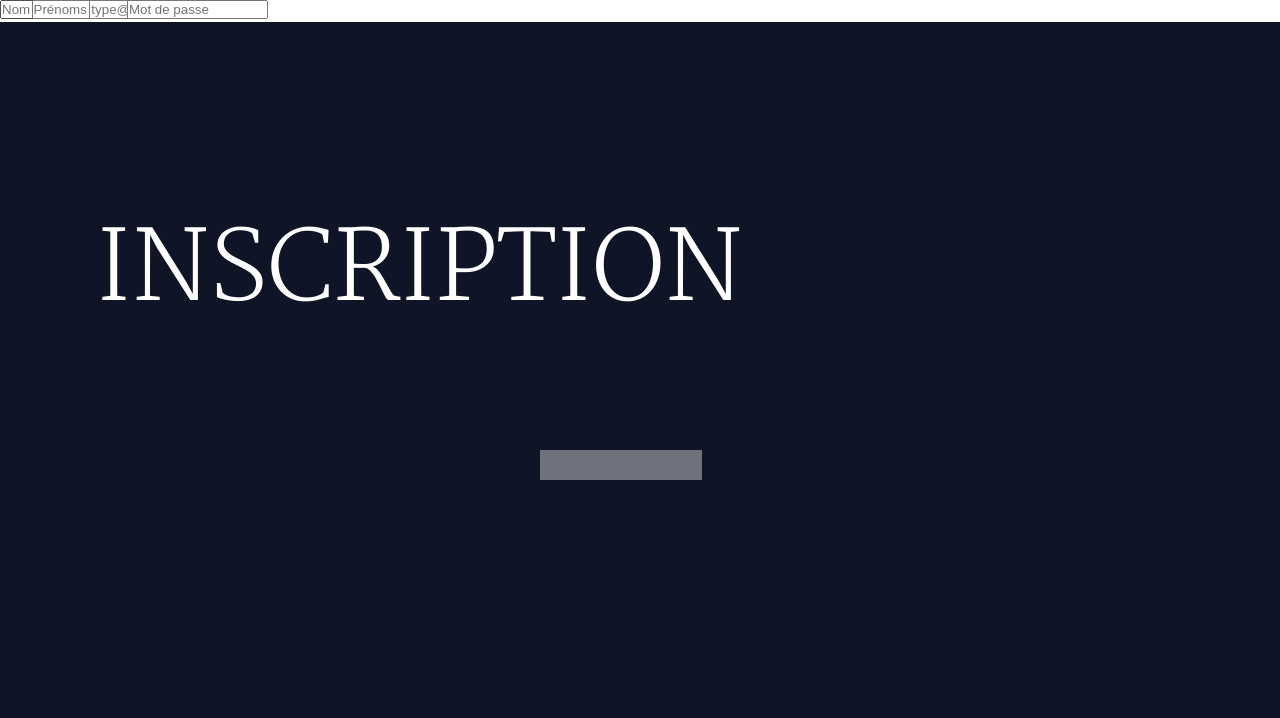
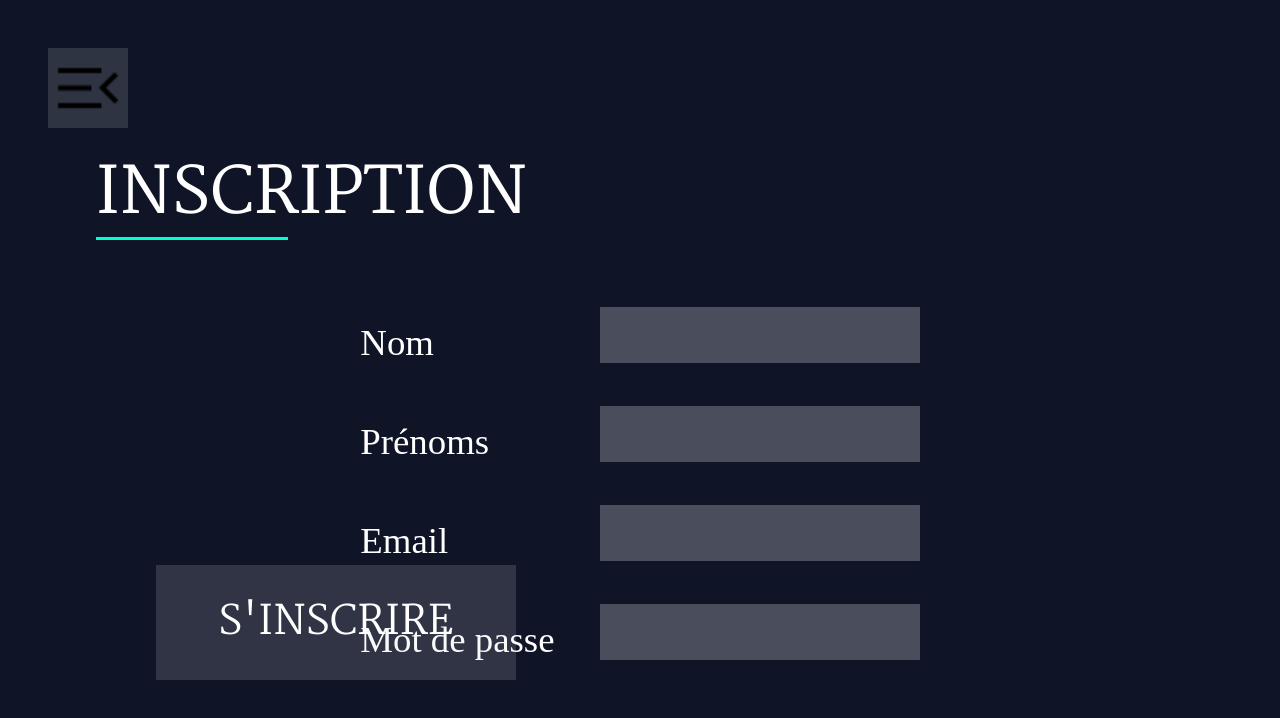
Before and after one commit to Manouz/Assurance-Vakuutus, a plain HTML site: page mesdocshtml/inscription.html in a window 1280 px wide. Drawn offline with Linux system fonts and the light colour scheme; a web font is replaced by a local one.

Commit message:
modification du 1er fevrier

```diff
--- a/mesdocshtml/inscription.html
+++ b/mesdocshtml/inscription.html
@@ -6,39 +6,39 @@
     <title>Vakuutus Assureur Auto</title>
     <link href="../style/styleinscription.css" rel="stylesheet">
     <link rel="icon" href="../images/Vakuutu.png" type="image/png">
+    <link rel="stylesheet" href="https://cdnjs.cloudflare.com/ajax/libs/font-awesome/6.2.0/css/all.min.css" integrity="sha512-xh6O/CkQoPOWDdYTDqeRdPCVd1SpvCA9XXcUnZS2FmJNp1coAFzvtCN9BmamE+4aHK8yyUHUSCcJHgXloTyT2A==" crossorigin="anonymous" referrerpolicy="no-referrer">
 
 </head>
 
 <body>
-    <p>INSCRIPTION</p>
-    <div class="con_1">
+
+    <div class="entete">
+        <a>
+        </a>
+        <h2>INSCRIPTION</h2>
+        <img src="../images/menu_open_FILL0_wght400_GRAD0_opsz48.png" >
+    </div>
+    <div class="renseignements">
+        <div class="form1">
+            <p>Nom</p>
+            <input value="">
+        </div>
+        <div class="form1">
+            <p>Prénoms</p>
+            <input value="" required>
+        </div>
+        <div class="form1" required>
+            <p>Email</p>
+            <input value="" required>
+        </div>
+        <div class="form1">
+            <p>Mot de passe</p>
+            <input value="" required>
+        </div>
 
 
-        <div>
-            <label for="nom">Nom</label>
-            <input id="champs" type="" placeholder="Nom" required>
-        </div>
-        <div>
-            <label for="Prénoms">Prénoms</label>
-            <input id="champs" type="text" placeholder="Prénoms" required>
-        </div>
-        <div>
-            <label for="Email">Email
-            </label>
-            <input id="champs" type="email" pattern=".+@globex\.com" size="15" placeholder="type@domaine" required>
-        </div>
-        <div>
-            <label for="mdp">Mot de passe
-            </label>
-            <input id="champs" type="password" placeholder="Mot de passe" required minlength="5" maxlength="15" size="15">
-        </div>
     </div>
-
-
-
-
-
-    <a id="ins" href="./P_connexion.html">Accéder à la page</a>
+    <a id="ins" href="./P_connexion.html">S'INSCRIRE</a>
 </body>
 
 </html>
--- a/style/ouvrirbtnparam.css
+++ b/style/ouvrirbtnparam.css
@@ -5,13 +5,15 @@
 
 }
 body{
-    background-color: rgb(255, 255, 255);
+
+    /* background-color: rgba(224, 224, 224, 0.69); */
 }
 .first{
     position: relative;
-    background-color: rgba(15, 20, 39, 1);
+    /* background-color: rgba(15, 20, 39, 1); */
     height: 13em;
     width: 40em;
+    /* z-index: -100; */
 }
 
 .first .barreinfo #un {
@@ -41,6 +43,8 @@ body{
 }
 .seconde{
     position: relative;
+    top: -13em;
     width: 40em;
     height: 73.53em;
+    background-color: rgba(255, 0, 0, 0.085);
     }
--- a/style/parametres.css
+++ b/style/parametres.css
@@ -90,9 +90,6 @@ h2{
         align-items: center;
         justify-content: center;
         flex-direction: column;
-
-
-
 }
 .mesbtns .form{
    position: relative;
--- a/style/payement.css
+++ b/style/payement.css
@@ -1,3 +1,6 @@
+
+  @import url('https://fonts.googleapis.com/css2?family=Habibi&family=Halant:wght@300;400;500;600&family=Martel:wght@300;400;600&display=swap');
+
 *{
     margin: 0;
     padding: 0;
@@ -53,38 +56,95 @@ body{
     .fa-chevron-left {
         position: absolute;
         font-size: 100px;
-        left: 0.4em;
-        top: 0.1em;
+        left: 0.7em;
+        top: 0.66em;
         color: black;
     }
     .entete #premier_a{
         position: absolute;
         border-bottom: 0.05em solid rgba(0, 255, 209, 1);
-        width: 4.7em;
+        width: 2.4em;
         text-decoration: none;
         color: black;
         font-size: xxx-large;
-        top: 1.4em;
-        left: 1.7em;
+        top: 2.1em;
+        left: 2.3em;
     }
 h2{
     position: absolute;
     font-family: 'Martel', serif;
+    letter-spacing: 0.09em;
     font-size: 3em;
-    left: 1.7em;
-    top: 0.2em;
-
+    left: 2.3em;
+    top: 0.6em;
 
     }
     .renseignements{
+        display: flex;
+        align-items: center;
+        justify-content: center;
+        flex-direction: column;
+    }
+    .renseignements .form1{
         position: relative;
-        width: 40em;
-        height: 36em;
-        top: 1em;
-        font-family: 'Halant', serif;
+         /* left: -2rem; */
+         width: 40em;
+          /* height: 100%; */
+          display: flex;
+          /* padding: 14px; */
+           align-items: center;
+           justify-content: center;
+            flex-direction: column;
+            /* padding: 50px; */
+             /* background-color: aqua;    */
     }
     .renseignements .form1 p{
-        position: absolute;
+        position: relative;
+        top: 0.9em;
+        display: flex;
+        align-items: center;
+        width: 15.2em;
+        font-size: 2.3em;
+        height: 2.4em;
+        color: rgba(0, 0, 0, 1);
+        display: flex;
+        align-items: center;
+        background-color:   rgba(217, 217, 217, 0.29);
+        font-family: 'Halant', serif;
+        border-radius: 1.5em;
+        text-indent: 1em;
+        /* background-color: red; */
+    }
+    .renseignements input{
+        position: relative;
+        top: -1.4em;
+        left: 3em;
+        /* padding: 14px; */
+        width: 8em;
+        background-color: rgba(217, 217, 217, 0);
+        border: none;
+        border-radius: 0em 1.5em 1.5em 0em;
+        font-size: 2.5em;
+        height: 2.2em;
+        display: flex;
+        align-items: center;
+        justify-content: center;
+    }
+    #troisieme_a {
+    font-family: 'Martel', serif;
+    position: absolute;
+    bottom: 3em;
+    left: 4.5em;
+    /* margin: 0px; */
+    background-color: rgba(217, 217, 217, 0.58);
+    color: rgba(55, 61, 75, 1);
+    font-size: 2em;
+    /* width: 11em; */
+    /* text-align: center; */
+    padding: 0.5em;
+    }
+    /* .renseignements .form2 p{
+        position: relative;
         top: 0.1em;
         left: 0.1em;
         display: flex;
@@ -94,24 +154,12 @@ h2{
         font-size: 2.5em;
         height: 1em;
         color: rgba(0, 0, 0, 1);
-
-    }
-    .renseignements .form2 p{
-        position: absolute;
-        top: 0.1em;
-        left: 0.1em;
         display: flex;
         align-items: center;
-        padding: 14px;
-        width: 4.5em;
-
-        font-size: 2.5em;
-        height: 1em;
-        color: rgba(0, 0, 0, 1);
-
-    }
-    .renseignements .form3 p{
-        position: absolute;
+        justify-content: center;
+    } */
+    /* .renseignements .form3 p{
+        position: relative;
         top: 0.1em;
         left: 0.1em;
         display: flex;
@@ -121,9 +169,12 @@ h2{
         font-size: 2.5em;
         height: 1em;
         color: rgba(0, 0, 0, 1);
+        display: flex;
+        align-items: center;
+        justify-content: center;
     }
     .renseignements .form4 p{
-        position: absolute;
+        position: relative;
         top: 0.1em;
         left: 0.1em;
         display: flex;
@@ -133,18 +184,8 @@ h2{
         font-size: 2.5em;
         height: 1em;
         color: rgba(0, 0, 0, 1);
+        display: flex;
+        align-items: center;
+        justify-content: center;
 
-    }
-    .renseignements input{
-        position: absolute;
-        top: 0.1em;
-        left: 6.3em;
-        padding: 15px;
-        width: 8.4em;
-        background-color: rgba(217, 217, 217, 0.16);
-        border: none;
-        font-family: 'Halant', serif;
-        font-size: 2.5em;
-        height: 1em;
-        display: flex;
-    }
+    } */
--- a/style/styleconnexion.css
+++ b/style/styleconnexion.css
@@ -1,5 +1,4 @@
-    @import url('https://fonts.googleapis.com/css2?family=Martel:wght@200&display=swap');
-    @import url('https://fonts.googleapis.com/css2?family=Martel:wght@200&display=swap');
+@import url('https://fonts.googleapis.com/css2?family=Habibi&family=Halant:wght@300;400;500;600&family=Martel:wght@300;400;600&display=swap');
     * {
         margin: 0;
         padding: 0;
@@ -31,7 +30,7 @@
         position: absolute;
         top: 30em;
         left: 1em;
-        background-color: black;
+        /* background-color: black; */
         height: 25em;
         width: 35em;
     }
@@ -45,12 +44,12 @@
         border-bottom: 0.05em solid rgba(1, 226, 188, 1);
         width: 2.5em;
     }
-    /* .con p:nth-child(2){
+    .con p:nth-child(2){
         position: relative;
         font-family: 'Martel', serif;
         color: white;
         font-size: large;
-    } */
+    }
 
     .con p:last-child {
         position: absolute;
@@ -124,13 +123,14 @@
     }
 
     .input {
-        font-size: 16px;
+        font-size: 3em;
         padding: 10px 10px 10px 5px;
         display: block;
-        width: 30em;
+        width: 11em;
         border: none;
-        border-bottom: 1px solid #a9f408;
+        border-bottom: 1px solid rgba(175, 183, 210, 1);
         background: transparent;
+
     }
 
     .input:focus {
@@ -139,7 +139,7 @@
 
     label {
         color: #999;
-        font-size: 2EM;
+        font-size: 2em;
         font-weight: normal;
         position: absolute;
         pointer-events: none;
@@ -154,13 +154,13 @@
     .input:valid~label {
         top: -20px;
         font-size: 14px;
-        color: #5264AE;
+        color: rgba(175, 183, 210, 1);
     }
 
     .bar {
         position: relative;
         display: block;
-        width: 200px;
+        width: 2em;
     }
 
     .bar:before,
@@ -170,7 +170,7 @@
         width: 0;
         bottom: 1px;
         position: absolute;
-        background: #5264AE;
+        background: rgba(175, 183, 210, 1);
         transition: 0.2s ease all;
         -moz-transition: 0.2s ease all;
         -webkit-transition: 0.2s ease all;
@@ -205,7 +205,7 @@
 
     @keyframes inputHighlighter {
         from {
-            background: #5264AE;
+            background: rgba(175, 183, 210, 1);
         }
         to {
             width: 0;
--- a/style/styleinscription.css
+++ b/style/styleinscription.css
@@ -1,62 +1,109 @@
-                        @import url('https://fonts.googleapis.com/css2?family=Martel:wght@200&display=swap');
+@import url('https://fonts.googleapis.com/css2?family=Habibi&family=Halant:wght@300;400;500;600&family=Martel:wght@300;400;600&display=swap');
 * {
     margin: 0;
     padding: 0;
     box-sizing: border-box;
     text-decoration: none;
 }
-
 body {
     background-color: rgba(15, 20, 39, 1);
 }
 
-                        p {
+.entete {
+    position: relative;
+    width: 40em;
+    height: 18em;
+    /* background-color: RED; */
+}
+.entete a {
     position: absolute;
-                            left: 1em;
+    border-bottom: 0.2em solid rgba(0, 255, 209, 1);
+    width: 12em;
+    height: 02em;
+    color: black;
+    top: 13em;
+    left: 6em;
+}
+h2{
+position: absolute;
+left: 1.5em;
 font-family: 'Martel', serif;
-                            font-size: 6rem;
+font-size: 4em;
 color: white;
-                            top: 2em;
+top: 2.2em;
 border-bottom: 2em white;
-                            width: 3em;
+/* width: 3em; */
 }
-
-                        .con_1 {
+img{
+    position: absolute;
+    top: 3em;
+    left: 3em;
+    background-color: rgba(47, 52, 67, 1);
+    width: 5em;
+    height: auto;
+}
+.renseignements{
+    display: flex;
+    align-items: center;
+    justify-content: center;
+    flex-direction: column;
+}
+.renseignements .form1{
     position: relative;
+     /* left: -2rem; */
+     width: 40em;
+      /* height: 100%; */
+      display: flex;
+      /* padding: 14px; */
        align-items: center;
+       justify-content: center;
+        flex-direction: column;
+        /* padding: 50px; */
+         /* background-color: aqua;    */
 }
-
-                        .con_1 p {}
-
-                        label {
+.renseignements .form1 p{
     position: relative;
+    top: 0.9em;
     display: flex;
-                            align-content: center;
+    align-items: center;
+    width: 15.2em;
+    font-size: 2.3em;
+    height: 1.8;
+    color: white;
+    display: flex;
+    align-items: center;
+    /* background-color:   rgba(217, 217, 217, 0.29); */
+    font-family: 'Halant', serif;
+    /* border-radius: 1.5em; */
+    /* text-indent: 1em; */
+    /* background-color: red; */
+}
+.renseignements input{
+    position: relative;
+    top: -0.6em;
+    left: 3em;
+    /* padding: 14px; */
+    width: 8em;
+    background-color: rgba(217, 217, 217, 0.29);
+    color: white;
+    border: none;
+    /* border-radius: 0em 1.5em 1.5em 0em; */
+    font-size: 2.5em;
+    height: 1.4em;
+    display: flex;
+    align-items: center;
+    justify-content: center;
+}
+#ins{
     font-family: 'Martel', serif;
-                            font-size: small;
+    position: absolute;
+    bottom: 3em;
+    left: 3.9em;
+    /* margin: 0px; */
+    background-color: rgba(217, 217, 217, 0.16);
     color: white;
+    font-size: 2.5em;
+    width: 9em;
+    text-align: center;
+    padding: 0.6em;
 }
-
-                        #champs {
-                            position: absolute;
-                        }
-
-                        div {
-                            background-color: #fff;
-                            display: flex;
-                            align-content: center;
-                        }
-
-                        #ins {
-                            text-align: center;
-                            background-color: rgba(255, 255, 255, 1);
-                            position: absolute;
-                            text-decoration: none;
-                            top: 25em;
-                            left: 30em;
-                            font-family: 'Martel', serif;
-                            font-size: large;
-                            width: 9em;
-                            opacity: 0.4;
-                            color: white;
-                        }
```
Also changed, not shown: mesdocshtml/P_connexion.html (+0 -1 lines), mesdocshtml/P_ouvrirbtnparam.html (+7 -6 lines), mesdocshtml/P_payement.html (+17 -27 lines), images/menu_open_FILL0_wght400_GRAD0_opsz48.png (added), 2 other files. Lines whose indentation alone changed are shown as unchanged.
